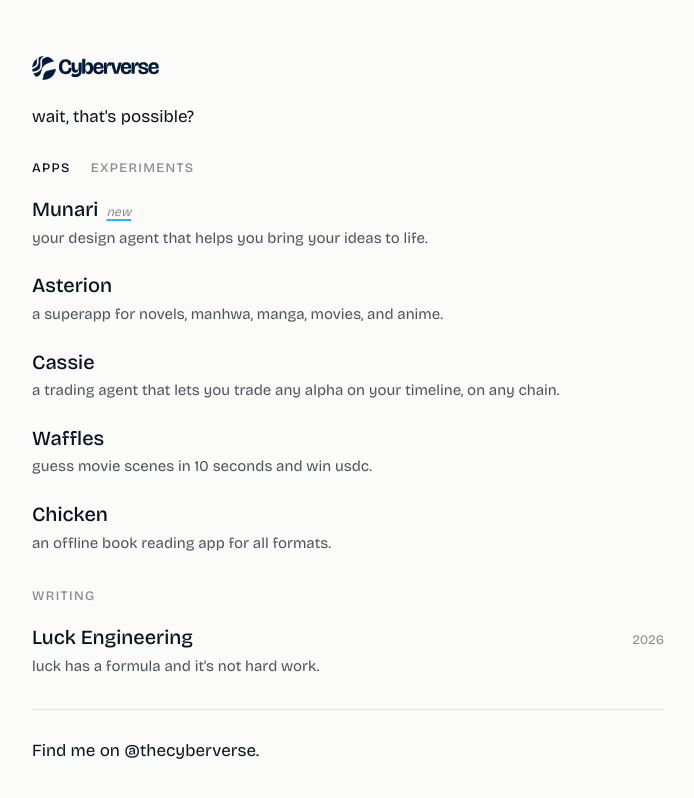
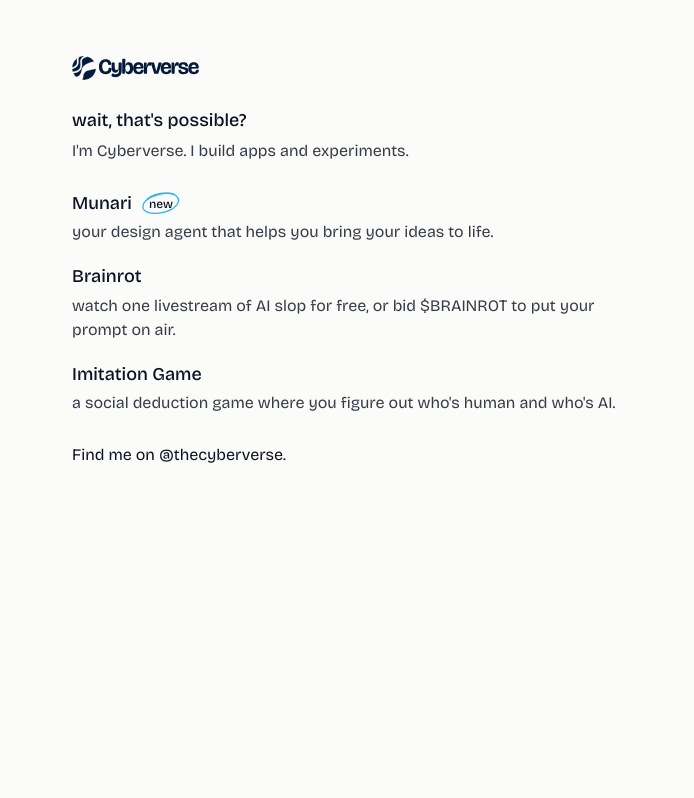
Before and after one commit to CyberVerse2/cyberverse, a React (Vite) app: page / in a window 1280 px wide. Shown: the top 798 px of the page, without its empty margins (292-986 px from the left). Built offline with nearby package versions, Linux system fonts and the light colour scheme.

Commit message:
Refresh portfolio projects and refine typography

```diff
--- a/src/App.tsx
+++ b/src/App.tsx
@@ -1,13 +1,9 @@
-import { useEffect, useState } from "react";
+import { useEffect } from "react";
 import {
-  Link,
   Route,
   Routes,
   useLocation,
-  useParams,
 } from "react-router-dom";
-import Article from "./Article";
-import { articles } from "./articles";
 import { Reveal } from "./Reveal";
 
 const projects = [
@@ -16,64 +12,23 @@
     description:
       "your design agent that helps you bring your ideas to life.",
     url: "https://munari.app",
-    category: "app",
     isNew: true,
   },
   {
-    name: "Asterion",
+    name: "Brainrot",
     description:
-      "a superapp for novels, manhwa, manga, movies, and anime.",
-    url: "https://github.com/CyberVerse2/asterion-ios",
-    category: "app",
-  },
-  {
-    name: "Cassie",
-    description:
-      "a trading agent that lets you trade any alpha on your timeline, on any chain.",
-    url: "https://cassie.trade",
-    category: "app",
-  },
-  {
-    name: "Waffles",
-    description: "guess movie scenes in 10 seconds and win usdc.",
-    url: "https://farcaster.xyz/miniapps/sbpPNle-R2-V/waffles",
-    category: "app",
-  },
-  {
-    name: "Chicken",
-    description: "an offline book reading app for all formats.",
-    url: "https://github.com/CyberVerse2/chicken",
-    category: "app",
-  },
-  {
-    name: "Whot!",
-    description:
-      "Nigeria's card game except you play against agentic Tinubu.",
-    url: "https://whot.cyberverse.cloud",
-    category: "experiment",
-  },
-  {
-    name: "Proxi",
-    description:
-      "clone yourself as an ai agent that talks to people on your behalf.",
-    url: "https://proxi.fun",
-    category: "experiment",
+      "watch one livestream of AI slop for free, or bid $BRAINROT to put your prompt on air.",
+    url: "https://brainrott.tv",
   },
   {
     name: "Imitation Game",
     description:
       "a social deduction game where you figure out who's human and who's AI.",
     url: "https://imitationgame.fun",
-    category: "experiment",
   },
 ];
 
-const apps = projects.filter((project) => project.category === "app");
-const experiments = projects.filter(
-  (project) => project.category === "experiment"
-);
-
-function ProjectList({ projects }: { projects: typeof apps }) {
+function ProjectList() {
   return (
     <div
       className="project-list"
@@ -94,21 +49,29 @@
                 target="_blank"
                 rel="noopener noreferrer"
                 style={{
-                  fontSize: "2rem",
+                  fontSize: "1.8rem",
                   fontWeight: 500,
+                  lineHeight: 1.4,
                   textDecoration: "none",
                 }}
               >
                 {project.name}
               </a>
-              {project.isNew && <span className="new-label">new</span>}
+              {project.isNew && (
+                <span className="new-label">
+                  new
+                  <svg viewBox="0 0 52 30" fill="none" aria-hidden="true">
+                    <path d="M43 6C34 1 12 3 5 12C-2 22 12 28 29 26C44 24 52 15 46 8C39 0 15 1 7 10" />
+                  </svg>
+                </span>
+              )}
             </div>
             <p
               style={{
-                fontSize: "1.5rem",
+                fontSize: "1.6rem",
                 color: "var(--text-secondary)",
-                marginTop: "0.25rem",
-                lineHeight: 1.45,
+                marginTop: "0.4rem",
+                lineHeight: 1.5,
               }}
             >
               {project.description}
@@ -120,56 +83,10 @@
   );
 }
 
-const projectTabs = [
-  { id: "apps", label: "Apps", projects: apps },
-  { id: "experiments", label: "Experiments", projects: experiments },
-] as const;
-
-function ProjectTabs() {
-  const [active, setActive] = useState<(typeof projectTabs)[number]["id"]>(
-    "apps"
-  );
-  const activeTab =
-    projectTabs.find((tab) => tab.id === active) ?? projectTabs[0];
-
+function Apps() {
   return (
-    <section style={{ marginBottom: "3.2rem" }}>
-      <div
-        className="fade-in"
-        style={{
-          display: "flex",
-          gap: "2rem",
-          marginBottom: "1.4rem",
-          animationDelay: "0.18s",
-        }}
-      >
-        {projectTabs.map((tab) => {
-          const isActive = tab.id === active;
-          return (
-            <button
-              key={tab.id}
-              type="button"
-              onClick={() => setActive(tab.id)}
-              style={{
-                background: "none",
-                border: "none",
-                padding: 0,
-                cursor: "pointer",
-                fontSize: "1.3rem",
-                fontWeight: 500,
-                letterSpacing: "0.1em",
-                textTransform: "uppercase",
-                color: isActive ? "var(--text)" : "var(--text-muted)",
-                transition: "color 0.2s ease",
-              }}
-            >
-              {tab.label}
-            </button>
-          );
-        })}
-      </div>
-
-      <ProjectList key={activeTab.id} projects={activeTab.projects} />
+    <section aria-label="Projects" style={{ marginBottom: "2.8rem" }}>
+      <ProjectList />
     </section>
   );
 }
@@ -182,18 +99,12 @@
   return null;
 }
 
-function ArticleRoute() {
-  const { slug = "" } = useParams();
-  return <Article key={slug} slug={slug} />;
-}
-
 function App() {
   return (
     <>
       <ScrollToTop />
       <Routes>
         <Route path="/" element={<Home />} />
-        <Route path="/writing/:slug" element={<ArticleRoute />} />
         <Route path="*" element={<Home />} />
       </Routes>
     </>
@@ -203,13 +114,13 @@
 function Home() {
   return (
     <main
+      className="home"
       style={{
-        maxWidth: "68rem",
+        maxWidth: "60rem",
         margin: "0 auto",
-        padding: "5.6rem 2.4rem 8rem",
       }}
     >
-      <header className="fade-in" style={{ marginBottom: "2.4rem" }}>
+      <header className="fade-in" style={{ marginBottom: "2.8rem" }}>
         <img
           src="/sentra.svg"
           alt="Cyberverse logo"
@@ -223,103 +134,27 @@
       >
         <p
           style={{
-            fontSize: "1.7rem",
-            lineHeight: 1.55,
+            fontSize: "1.8rem",
+            fontWeight: 500,
+            lineHeight: 1.4,
             color: "var(--text)",
           }}
         >
           wait, that's possible?
         </p>
+        <p className="intro-description">
+          I'm Cyberverse. I build apps and experiments.
+        </p>
       </section>
 
-      <ProjectTabs />
-
-      <section style={{ marginBottom: "3.2rem" }}>
-        <Reveal>
-          <h2
-            style={{
-              fontSize: "1.3rem",
-              fontWeight: 500,
-              letterSpacing: "0.1em",
-              textTransform: "uppercase",
-              color: "var(--text-muted)",
-              marginBottom: "1.4rem",
-            }}
-          >
-            Writing
-          </h2>
-        </Reveal>
-
-        <div
-          className="project-list"
-          style={{ display: "flex", flexDirection: "column", gap: "2rem" }}
-        >
-          {articles.map((article, index) => (
-            <Reveal key={article.slug} delay={(index % 6) * 0.05}>
-              <div
-                className="project-row"
-                style={{
-                  display: "flex",
-                  justifyContent: "space-between",
-                  alignItems: "baseline",
-                  gap: "2rem",
-                  flexWrap: "wrap",
-                }}
-              >
-              <div style={{ flex: 1, minWidth: "20rem" }}>
-                <Link
-                  to={`/writing/${article.slug}`}
-                  style={{
-                    fontSize: "2rem",
-                    fontWeight: 500,
-                    textDecoration: "none",
-                  }}
-                >
-                  {article.title}
-                </Link>
-                <p
-                  style={{
-                    fontSize: "1.5rem",
-                    color: "var(--text-secondary)",
-                    marginTop: "0.25rem",
-                    lineHeight: 1.45,
-                  }}
-                >
-                  {article.description}
-                </p>
-              </div>
-              <span
-                style={{
-                  fontSize: "1.3rem",
-                  color: "var(--text-muted)",
-                  whiteSpace: "nowrap",
-                }}
-              >
-                {article.year}
-              </span>
-              </div>
-            </Reveal>
-          ))}
-        </div>
-      </section>
-
-      <Reveal>
-        <div
-          style={{
-            width: "100%",
-            height: "1px",
-            background: "var(--border)",
-            margin: "0 0 2.8rem",
-          }}
-        />
-      </Reveal>
+      <Apps />
 
       <Reveal>
         <section>
         <p
           style={{
-            fontSize: "1.7rem",
-            lineHeight: 1.55,
+            fontSize: "1.6rem",
+            lineHeight: 1.5,
             color: "var(--text)",
           }}
         >
--- a/src/index.css
+++ b/src/index.css
@@ -3,7 +3,7 @@
 :root {
   --bg: #FBFBF9;
   --text: #0B1220;
-  --text-secondary: rgba(11, 18, 32, 0.72);
+  --text-secondary: rgba(11, 18, 32, 0.82);
   --text-muted: rgba(11, 18, 32, 0.48);
   --accent: #2CB4F4;
   --link: #0B1220;
@@ -24,6 +24,7 @@
 
 body {
   font-family: var(--font);
+  font-optical-sizing: auto;
   font-size: 1.7rem;
   font-weight: 400;
   line-height: 1.6;
@@ -86,16 +87,50 @@
 }
 
 
-/* Project row hover — overshoot nudge */
+.home {
+  padding: 5.6rem 2.4rem 8rem;
+}
+
+@media (max-width: 600px) {
+  .home {
+    padding-top: 3.2rem;
+    padding-bottom: 4rem;
+  }
+}
+
+.intro-description {
+  margin-top: 0.6rem;
+  font-size: 1.6rem;
+  line-height: 1.5;
+  color: var(--text-secondary);
+}
+
 .new-label {
-  font-size: 1.25rem;
-  font-weight: 400;
-  font-style: italic;
-  color: var(--text-muted);
-  text-decoration: underline;
-  text-decoration-color: var(--accent);
-  text-decoration-thickness: 1.5px;
-  text-underline-offset: 0.22em;
+  position: relative;
+  display: inline-flex;
+  align-self: center;
+  flex-shrink: 0;
+  align-items: center;
+  justify-content: center;
+  width: 4.2rem;
+  height: 2.5rem;
+  font-size: 1.2rem;
+  font-weight: 500;
+  line-height: 1;
+  color: var(--text);
+}
+
+.new-label svg {
+  position: absolute;
+  inset: 0;
+  width: 100%;
+  height: 100%;
+  pointer-events: none;
+  stroke: var(--accent);
+  stroke-width: 1.6;
+  stroke-linecap: round;
+  stroke-linejoin: round;
+  transform: rotate(-7deg);
 }
 
 .project-row {
```
